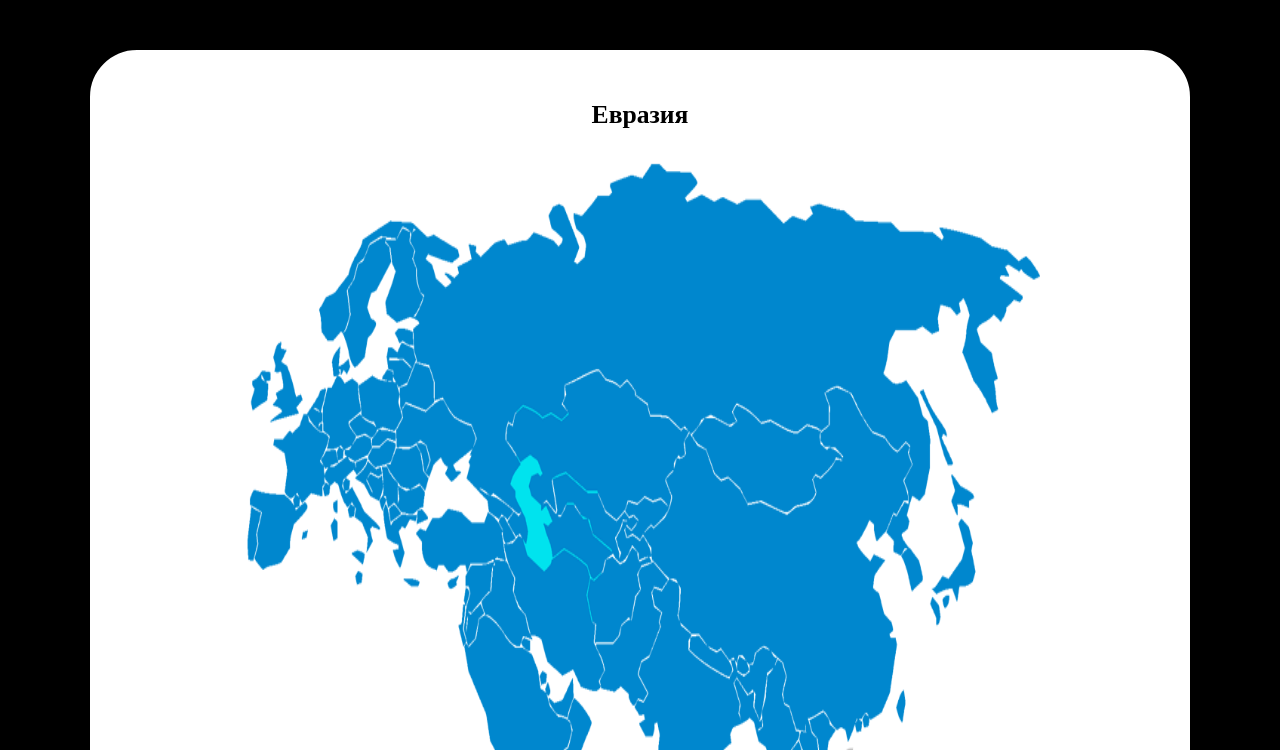
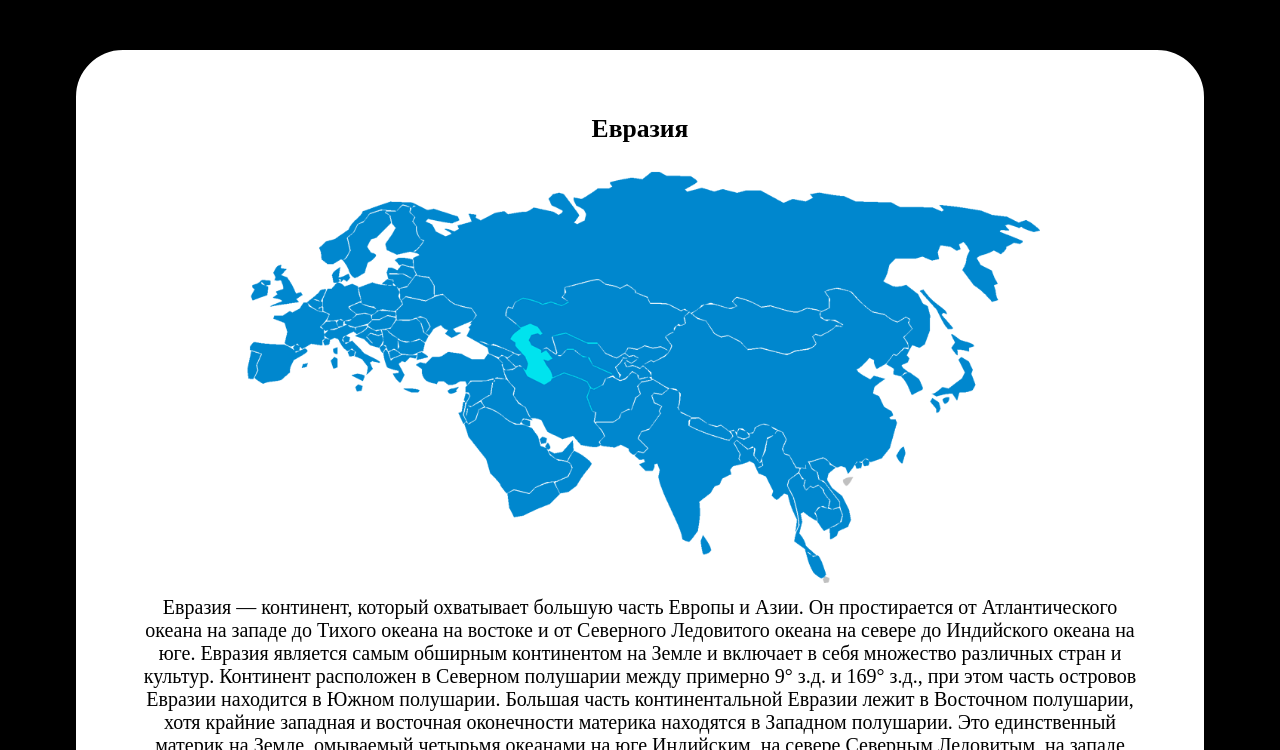
Before and after one commit to tolstayapchela/continents, a plain HTML site: page index.html in a window 1280 px wide. Shown: the part 50-800 px from the top of the page. Drawn offline with Linux system fonts and the light colour scheme.

Commit message:
style.css

```diff
--- a/style.css
+++ b/style.css
@@ -10,9 +10,9 @@ h1 {
   min-height: 500px;
   background-color: #FFFFFF;
   border-radius: 50px;
-  padding: 50px;
+  padding: 5vw;
   border-style: solid;
-  margin: 20px auto; /* Added "auto" to center the card horizontally */
+  margin: 2vw auto;
   float: none;
   box-shadow: 0 4px 8px 0 rgba(0, 0, 0, 0.2);
 }
@@ -25,24 +25,21 @@ h1 {
 
 .card img {
   width: 70vw;
-  height: 70vw;
+  height: auto;
   display: block;
-  margin: 0 auto; /* Added "auto" to center the image horizontally */
+  margin: 0 auto;
   border-radius: 20px;
 }
 
 .card p {
   margin-top: 1vw;
   text-align: center;
-  font-size: calc(2vw + 0.5vh); /* Changed calc function to use vw and vh units */
+  font-size: calc(14px + 0.5vw);
 }
 
-/* Media Queries for different screen sizes */
-
-/* For screens smaller than 600px */
 @media (max-width: 600px) {
   .card {
-    padding: 30px;
+    padding: 10px;
   }
 
   .card p {
@@ -50,7 +47,6 @@ h1 {
   }
 }
 
-/* For screens between 600px and 1200px */
 @media (min-width: 601px) and (max-width: 1200px) {
   .card {
     width: 80%;
@@ -59,7 +55,6 @@ h1 {
 
   .card img {
     width: 90%;
-    height: auto;
   }
 
   .card p {
@@ -67,7 +62,6 @@ h1 {
   }
 }
 
-/* For screens larger than 1200px */
 @media (min-width: 1201px) {
   .card {
     margin: 50px auto;
@@ -75,7 +69,7 @@ h1 {
 
   .card img {
     width: 800px;
-    height: 800px;
+    height: auto;
   }
 
   .card p {
```
